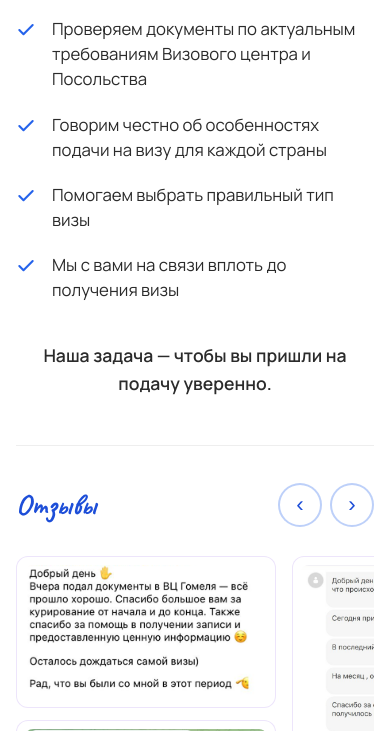
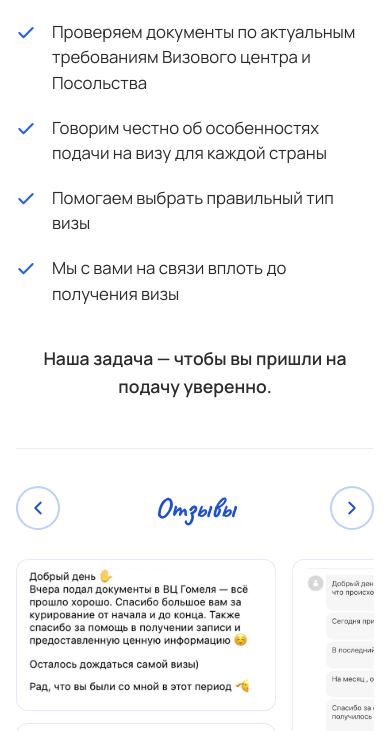
Before and after one commit to PavelBuiko04/go_to_visa, a website: page index.html in a window 390 px wide. Shown: the part 2894-3625 px from the top of the page. Drawn offline with nearby package versions, Linux system fonts and the light colour scheme.

Commit message:
Add files via upload

```diff
--- a/css/styles.css
+++ b/css/styles.css
@@ -1079,11 +1079,11 @@ a.icon-btn { text-decoration: none; }
 }
 
 @media (max-width: 768px) {
-  .trust-bus { top: 50%; left: 20%; height: 80px;}
+  .trust-bus { top: 50%; left: 20%; height: 100px;}
 }
 
 @media (max-width: 480px) {
-  .trust-bus { top: 50%; left: 20%; height: 60px;}
+  .trust-bus { top: 50%; left: 20%; height: 100px;}
 }
 
 .trust-section .section-title {
@@ -1096,6 +1096,7 @@ a.icon-btn { text-decoration: none; }
   text-align: center;
 }
 .trust-years {
+  padding: 3px;
   position: absolute;
   z-index: 1;
   right: 24px;
@@ -1284,11 +1285,7 @@ a.icon-btn { text-decoration: none; }
   }
 }
 
-/* Слайдер отзывов на 768px */
-.reviews-slider-nav {
-  display: flex;
-  gap: 8px;
-}
+/* Слайдер отзывов */
 .reviews-slider {
   position: relative;
 }
@@ -1296,18 +1293,25 @@ a.icon-btn { text-decoration: none; }
   flex-shrink: 0;
   width: 44px;
   height: 44px;
+  padding: 0;
   border: 2px solid rgba(37, 99, 235, 0.3);
   border-radius: 50%;
   background: var(--white);
   color: var(--blue);
-  font-size: 1.4rem;
-  line-height: 1;
   cursor: pointer;
+  display: inline-flex;
+  align-items: center;
+  justify-content: center;
   transition: background var(--transition), border-color var(--transition), color var(--transition);
 }
 .reviews-slider-btn:hover {
   background: #EFF6FF;
   border-color: var(--blue);
+}
+.reviews-slider-icon {
+  width: 22px;
+  height: 22px;
+  display: block;
 }
 .reviews-slider-track {
   flex: 1;
@@ -1316,11 +1320,21 @@ a.icon-btn { text-decoration: none; }
 }
 
 @media (min-width: 769px) {
-  .trust-reviews-header { justify-content: center; }
-  .reviews-slider-nav { display: none; }
+  .trust-reviews-header {
+    display: flex;
+    justify-content: center;
+  }
+  .trust-reviews-header .reviews-slider-btn { display: none; }
 }
 
 @media (max-width: 768px) {
+  .trust-reviews-header {
+    display: grid;
+    grid-template-columns: auto 1fr auto;
+    align-items: center;
+    gap: 16px;
+  }
+  .trust-reviews-title { justify-self: center; text-align: center; }
   .reviews-slider-track {
     overflow-x: auto;
     scroll-snap-type: x mandatory;
--- a/index.html
+++ b/index.html
@@ -261,11 +261,13 @@
         <p class="trust-cta">Наша задача — чтобы вы пришли на подачу уверенно.</p>
         <div class="trust-reviews-wrap">
           <div class="trust-reviews-header">
+            <button type="button" class="reviews-slider-btn reviews-slider-prev" aria-label="Предыдущий отзыв">
+              <svg class="reviews-slider-icon" viewBox="0 0 24 24" fill="none" stroke="currentColor" stroke-width="2" stroke-linecap="round" stroke-linejoin="round"><path d="M15 18l-6-6 6-6"/></svg>
+            </button>
             <h3 class="trust-reviews-title">Отзывы</h3>
-            <div class="reviews-slider-nav">
-              <button type="button" class="reviews-slider-btn reviews-slider-prev" aria-label="Предыдущий отзыв">&lsaquo;</button>
-              <button type="button" class="reviews-slider-btn reviews-slider-next" aria-label="Следующий отзыв">&rsaquo;</button>
-            </div>
+            <button type="button" class="reviews-slider-btn reviews-slider-next" aria-label="Следующий отзыв">
+              <svg class="reviews-slider-icon" viewBox="0 0 24 24" fill="none" stroke="currentColor" stroke-width="2" stroke-linecap="round" stroke-linejoin="round"><path d="M9 18l6-6-6-6"/></svg>
+            </button>
           </div>
           <div class="reviews-slider">
             <div class="reviews-slider-track">
```
